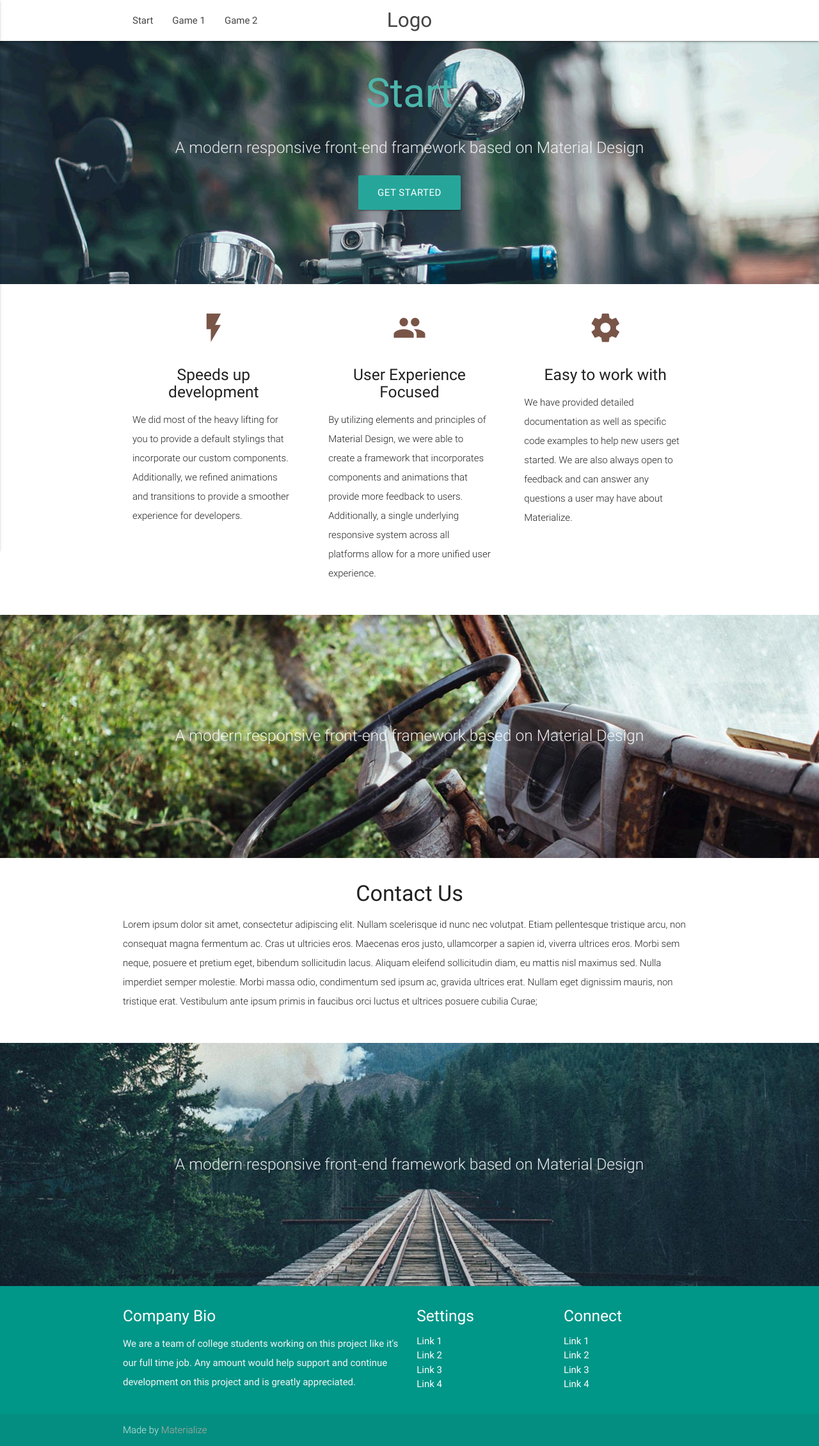
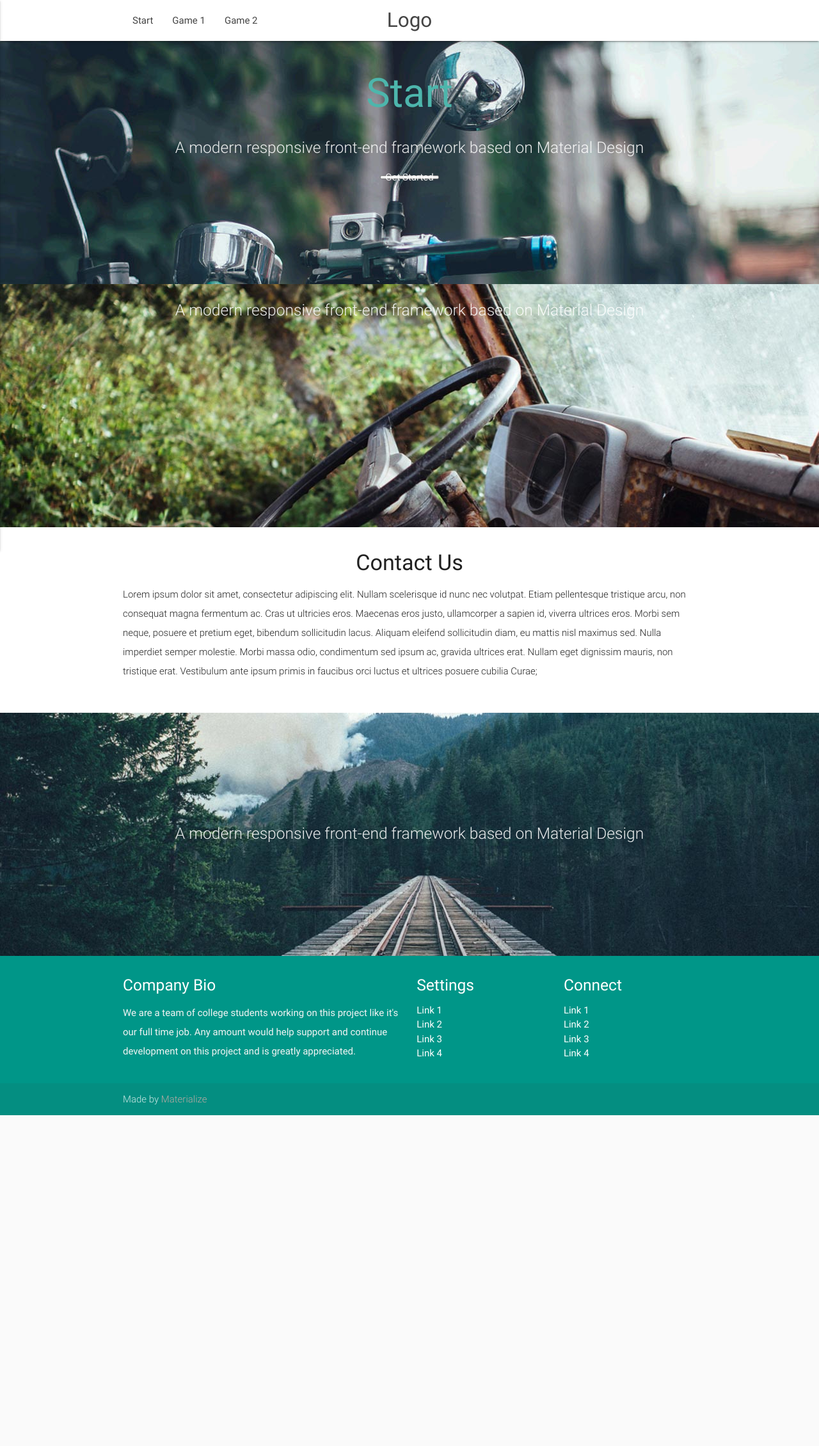
Before and after one commit to liepstik/hackhaton, a PHP site: page /controller/start.ctrl.php in a window 1280 px wide. Shown: the whole page at 64% size. After the commit the page ends 1743 px from the top, so only its background shows below. Run offline with PHP 8.4, Linux system fonts and the light colour scheme; some libraries are stand-ins or nearby versions.

Commit message:
new: js display & hide div

```diff
--- a/view/css/style.css
+++ b/view/css/style.css
@@ -17,6 +17,14 @@
 
 .button-collapse {
   color: #26a69a;
+}
+
+#none-div {
+  display: none;
+}
+
+#block-div {
+  display: block
 }
 
 .parallax-container {
--- a/view/js/init.js
+++ b/view/js/init.js
@@ -6,3 +6,15 @@
 
   }); // end of document ready
 })(jQuery); // end of jQuery name space
+
+function displayNone() {
+	document.getElementById("none-div").style.display = "block";
+    document.getElementById("block-div").style.display = "none";
+    document.getElementById("download-button").onclick = displayBlock();
+}
+
+function displayBlock() {
+	document.getElementById("none-div").style.display = "none";
+    document.getElementById("block-div").style.display = "block";
+    document.getElementById("download-button").onclick = displayNone();
+}
--- a/view/start.view.html
+++ b/view/start.view.html
@@ -7,7 +7,7 @@
           <h5 class="header col s12 light">A modern responsive front-end framework based on Material Design</h5>
         </div>
         <div class="row center">
-          <a href="http://materializecss.com/getting-started.html" id="download-button" class="btn-large waves-effect waves-light teal lighten-1">Get Started</a>
+          <button onclick="displayNone()" id="download-button">Get Started</button>
         </div>
         <br><br>
 
@@ -17,7 +17,7 @@
   </div>
 
 
-  <div class="container">
+  <div class="container" id="none-div">
     <div class="section">
 
       <!--   Icon Section   -->
@@ -54,7 +54,7 @@
   </div>
 
 
-  <div class="parallax-container valign-wrapper">
+  <div class="parallax-container valign-wrapper" id="block-div">
     <div class="section no-pad-bot">
       <div class="container">
         <div class="row center">
```
